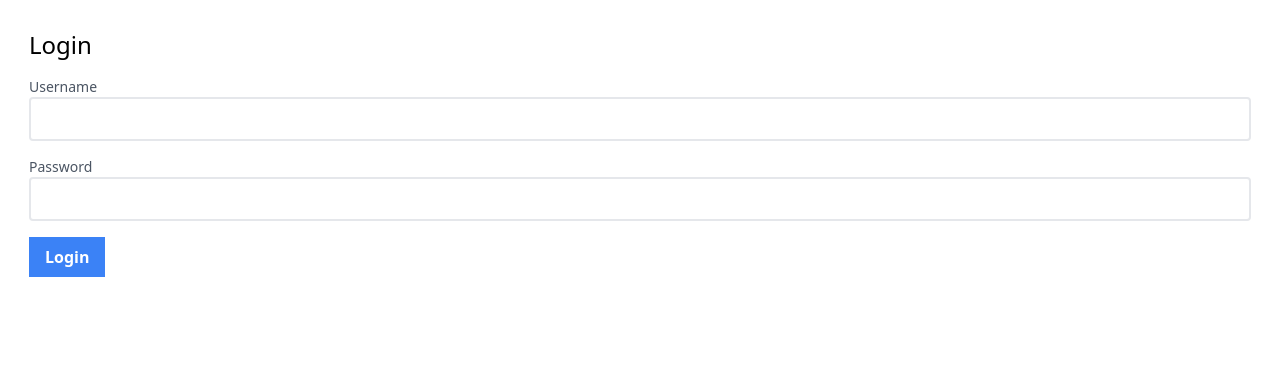
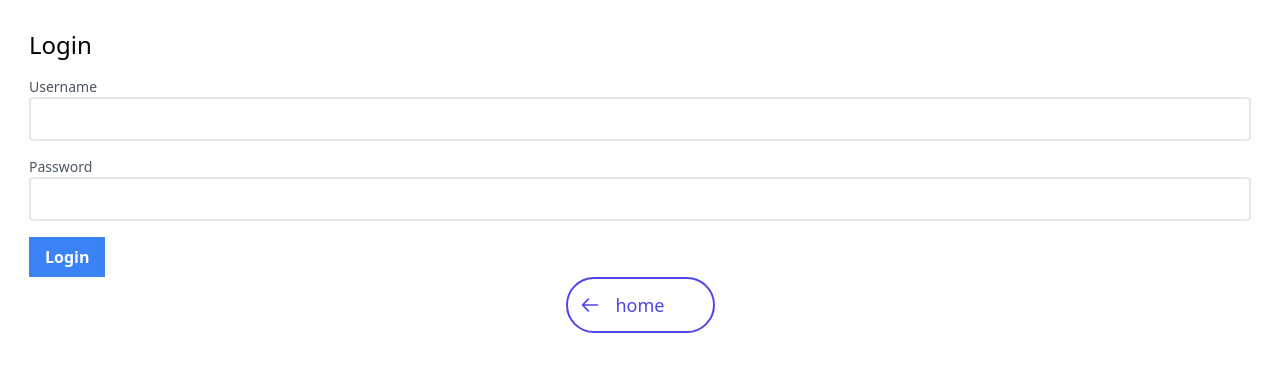
Before and after one commit to Potae99/Nu_scoreboard, a React (Create React App) app: page /login in a window 1280 px wide. Shown: the top 372 px of the page. Built offline with nearby package versions, Linux system fonts and the light colour scheme.

Commit message:
add back button on login page

```diff
--- a/src/App.js
+++ b/src/App.js
@@ -19,7 +19,7 @@ const routes = [
     element: <Login />,
   },
   {
-    path: '/Upload3692581470',
+    path: '/Upload',
     element: <Upload />,
   },
 ];
--- a/src/component/Login.js
+++ b/src/component/Login.js
@@ -42,12 +42,15 @@ function Login() {
                 showConfirmButton: false,
                 timer: 2000
             });
-            // window.location.href = 'Upload3692581470/';
-            navigate('/Upload3692581470', { state: { isLogined: true } });
+            navigate('/Upload', { state: { isLogined: true } });
         } catch (error) {
             console.error(error);
         }
     };
+
+    const ToSearchStudent = () => {
+        window.location.href = "/"
+    }
 
     return (
         <div className='p-7 bg-white min-h-screen border border-white'>
@@ -74,6 +77,15 @@ function Login() {
             <button onClick={handleSubmit} className=' bg-blue-500 hover:bg-blue-700 text-white font-bold py-2 px-4'>
                 Login
             </button>
+            <div className='place-content-center flex justify-center' >
+                <button onClick={ToSearchStudent} class="relative inline-flex items-center px-12 py-3 overflow-hidden text-lg font-medium text-indigo-600 border-2 border-indigo-600 rounded-full hover:text-white group hover:bg-gray-50">
+                    <span class="absolute left-0 block w-full h-0 transition-all bg-indigo-600 opacity-100 group-hover:h-full top-1/2 group-hover:top-0 duration-400 ease"></span>
+                    <span class="absolute left-3 flex items-center justify-start w-10 h-10 duration-300 transform  group-hover:translate-x-3 ease">
+                        <svg class="w-5 h-5 rotate-180" fill="none" stroke="currentColor" viewBox="0 0 24 24" xmlns="http://www.w3.org/2000/svg"><path stroke-linecap="round" stroke-linejoin="round" stroke-width="2" d="M14 5l7 7m0 0l-7 7m7-7H3"></path></svg>
+                    </span>
+                    <span class="relative">home</span>
+                </button>
+            </div>
         </div>
     );
 };
--- a/src/page/StudentDetail.js
+++ b/src/page/StudentDetail.js
@@ -10,7 +10,7 @@ function StudentDetail() {
 
   const ToSearchStudent = () => {
     window.location.href = "/"
-}
+  }
 
   const fetchData = () => {
     axios.get(process.env.REACT_APP_API_URL + "/search", { params: { studentID: StudentID } })
@@ -76,7 +76,6 @@ function StudentDetail() {
                 </span>
                 <span class="relative">home</span>
               </button>
-
             </div>
             <div className='place-content-center flex justify-center' >
             </div>
--- a/src/page/Upload.js
+++ b/src/page/Upload.js
@@ -11,8 +11,6 @@ function Upload() {
     const [uploadFile, setUploadFile] = useState(undefined);
     const [fileName, setFileName] = useState(""); // เพิ่ม state เก็บชื่อไฟล์
     const [FileDowload, setfileDowload] = useState("");
-
-    console.log(isLogined);
 
     if (!isLogined) {
         return window.location.href = 'login';
@@ -78,7 +76,7 @@ function Upload() {
 
             }).then(() => {
                 // Redirect to the homepage after the success alert is closed
-                window.location.href = "Upload3692581470";
+                window.location.href = "/Upload";
             });
 
 
```
